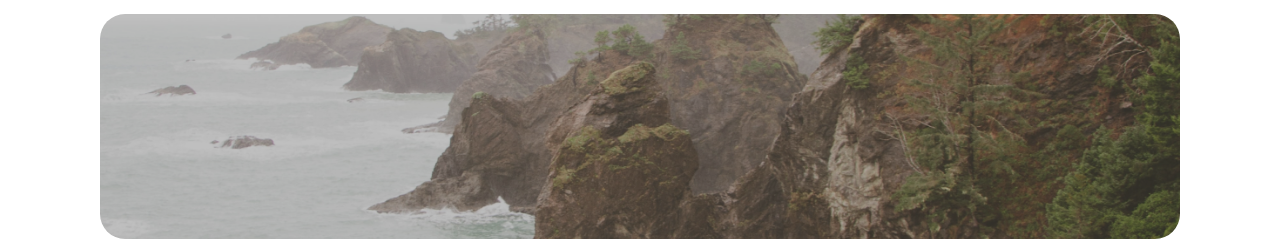
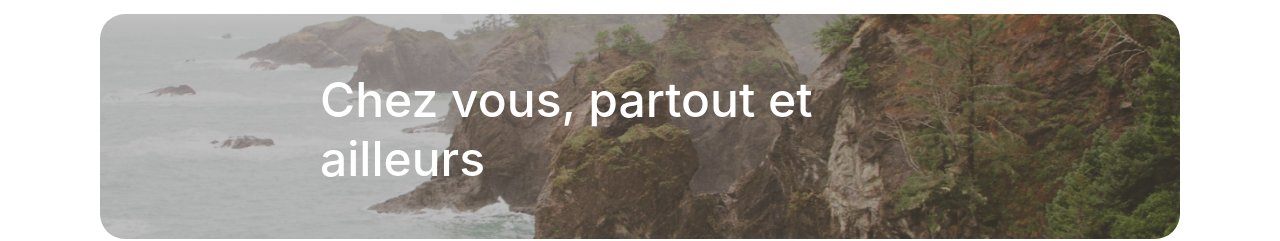
Before and after one commit to multumInParvo/OCP8_kasa_react, a React (Create React App) app: page / in a window 1280 px wide. Shown: the part 138-379 px from the top of the page. Built offline with nearby package versions, Linux system fonts and the light colour scheme; grey boxes are pictures that could not be loaded.

Commit message:
added import css

```diff
--- a/src/pages/About.js
+++ b/src/pages/About.js
@@ -1,16 +1,17 @@
 // src/pages/About.js
 import React from 'react';
+import '../styles/About.css';
 import Banner from '../components/Banner';
-import SecondaryBanner from '../assets/SecondaryBanner.png';
+import AboutBanner from '../assets/SecondaryBanner.png';
 import Collapse from '../components/Collapse';
 import collapseComponentData from '../data/collapseComponentData.json';
 
 function About() {
   return (
     <div>
-      <Banner imageSrc={SecondaryBanner} altText='secondary banner'/>
+      <Banner imageSrc={AboutBanner} altText='blue mountains and trees'/>
 
-      <div>
+      <div className='collapse-component-structure'>
       {collapseComponentData.map(item => (
         <Collapse key={item.id} title={item.title} description={item.description} />
       ))}
--- a/src/pages/Home.js
+++ b/src/pages/Home.js
@@ -1,7 +1,8 @@
 // src/pages/Home.js
 import React from 'react';
+import '../styles/Home.css';
 import Banner from '../components/Banner';
-import MainBanner from '../assets/MainBanner.png';
+import HomeBanner from '../assets/MainBanner.png';
 import Card from '../components/Card';
 import AppartmentsData from '../data/appartments.json';
 
@@ -9,9 +10,9 @@ const Home = () => {
 
   return (
     <div>
-      <Banner imageSrc={MainBanner} altText='seaside and green cliffs' />
+      <Banner imageSrc={HomeBanner} altText='seaside and green cliffs' showTitle={true} />
 
-      <div className="card-container">
+      <div className="home-housing-structure">
         {AppartmentsData.map((appartment) => (
           <Card key={appartment.id} appartment={appartment} />
         ))}
```
